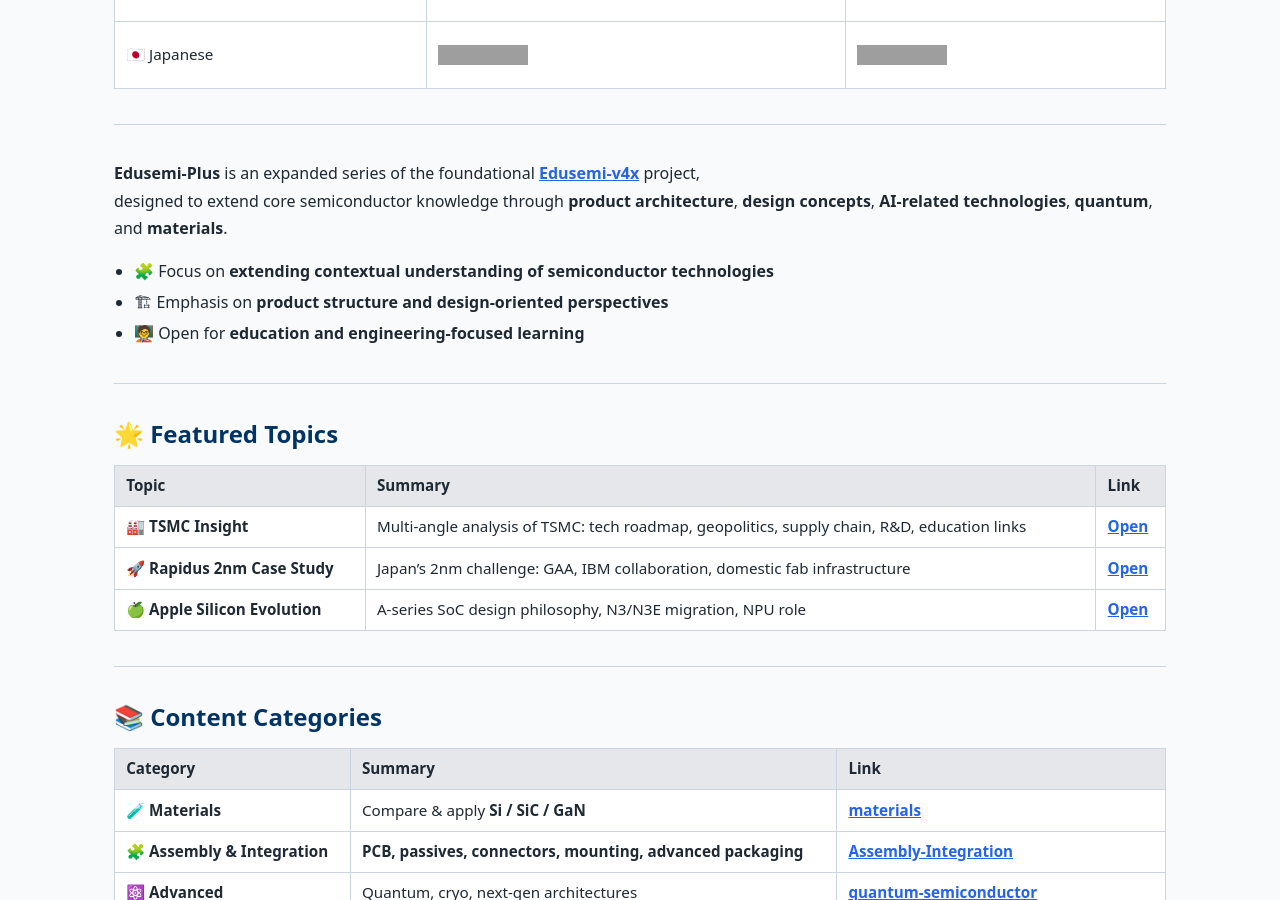
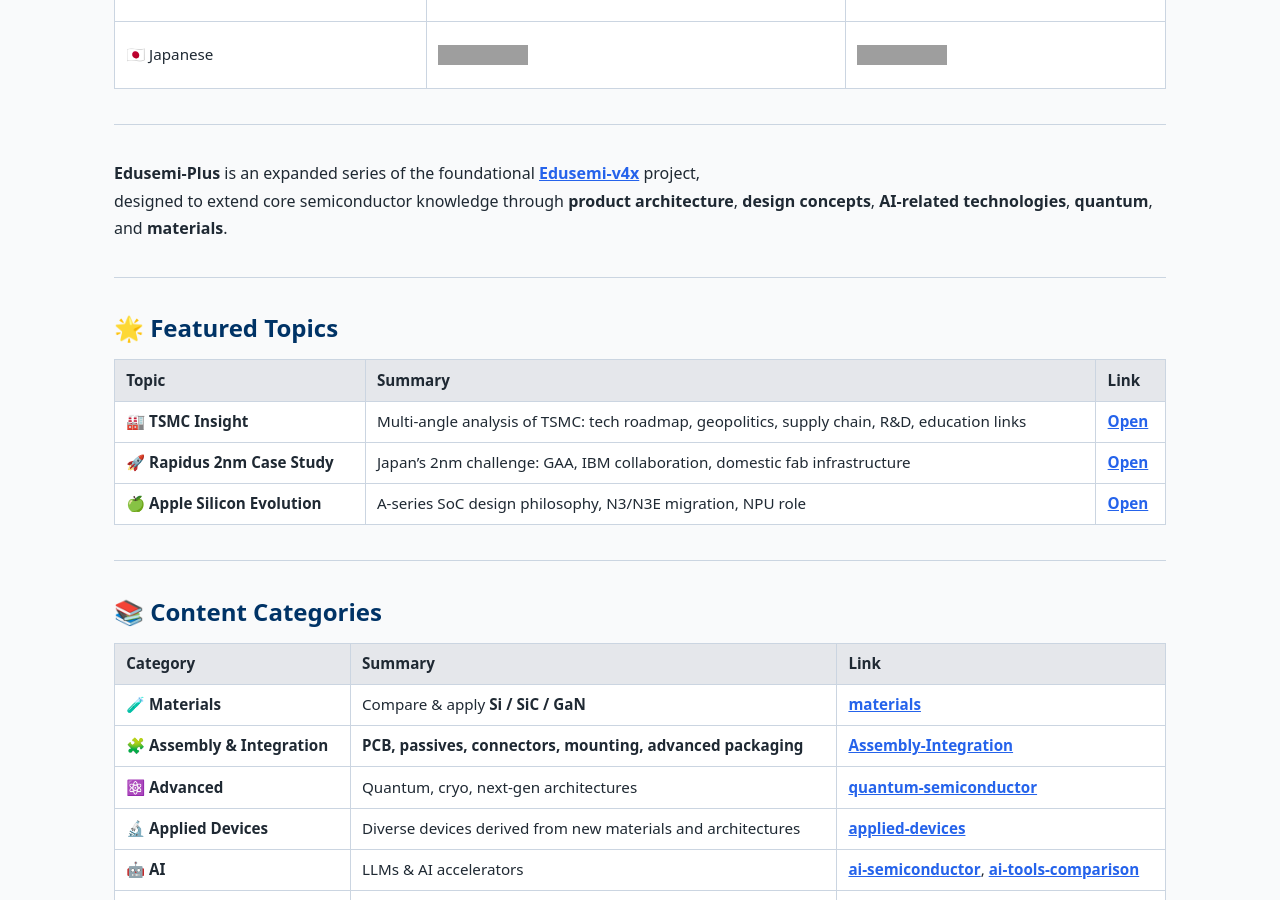
Before and after one commit to Samizo-AITL/Edusemi-Plus, a Jekyll site: the page built from en/index.md, in a window 1280 px wide and 900 px high, scrolled down 342 px. Built offline with Jekyll 4.4.1, drawn with Linux system fonts in a browser that asks for light colours; grey boxes are pictures that could not be loaded.

Commit message:
Update index.md

```diff
--- a/en/index.md
+++ b/en/index.md
@@ -20,10 +20,6 @@
 
 **Edusemi-Plus** is an expanded series of the foundational [**Edusemi-v4x**](https://github.com/Samizo-AITL/Edusemi-v4x) project,
 designed to extend core semiconductor knowledge through **product architecture**, **design concepts**, **AI-related technologies**, **quantum**, and **materials**.
-
-- 🧩 Focus on **extending contextual understanding of semiconductor technologies**
-- 🏗 Emphasis on **product structure and design-oriented perspectives**
-- 🧑‍🏫 Open for **education and engineering-focused learning**
 
 ---
 
```
